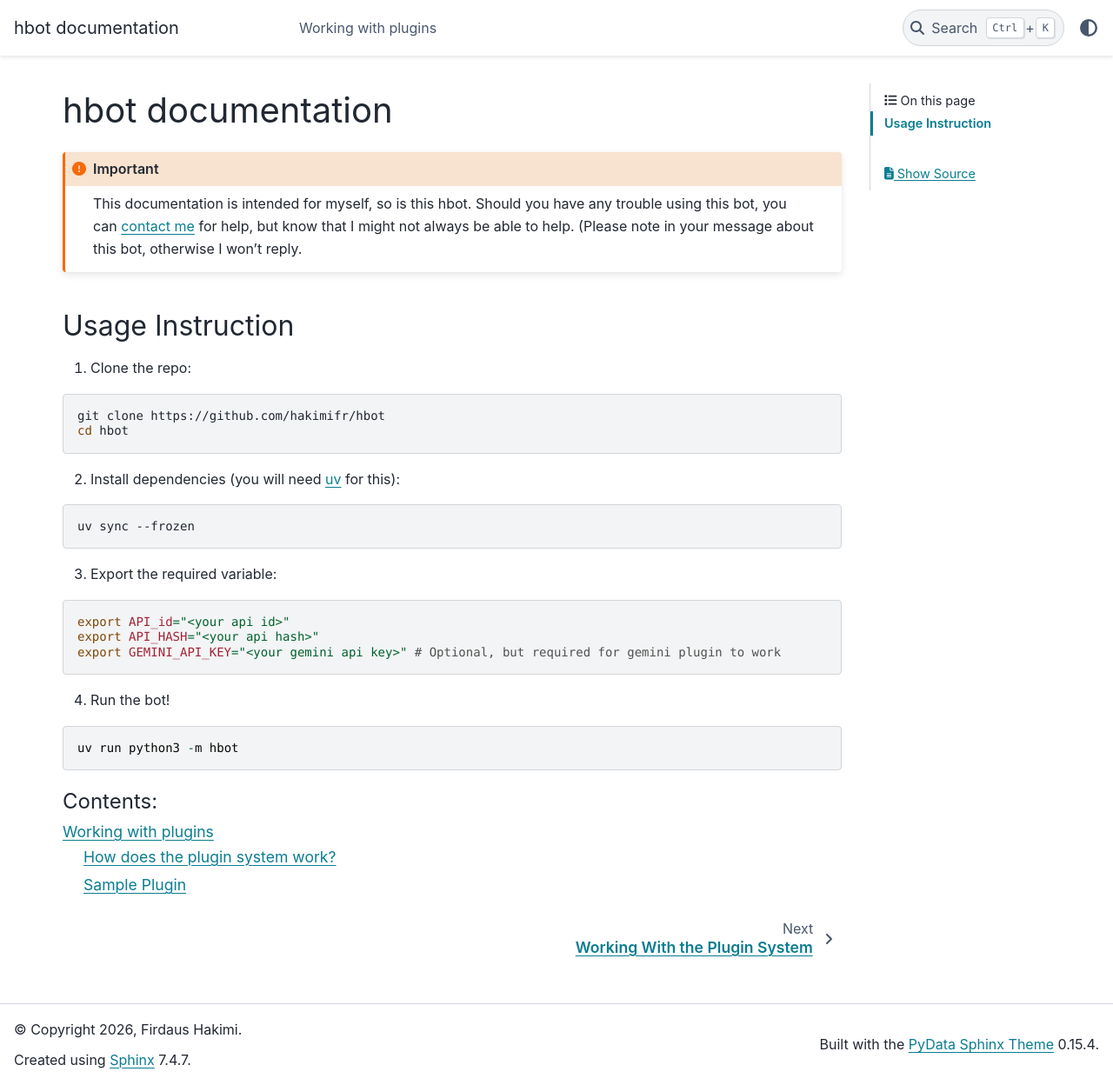
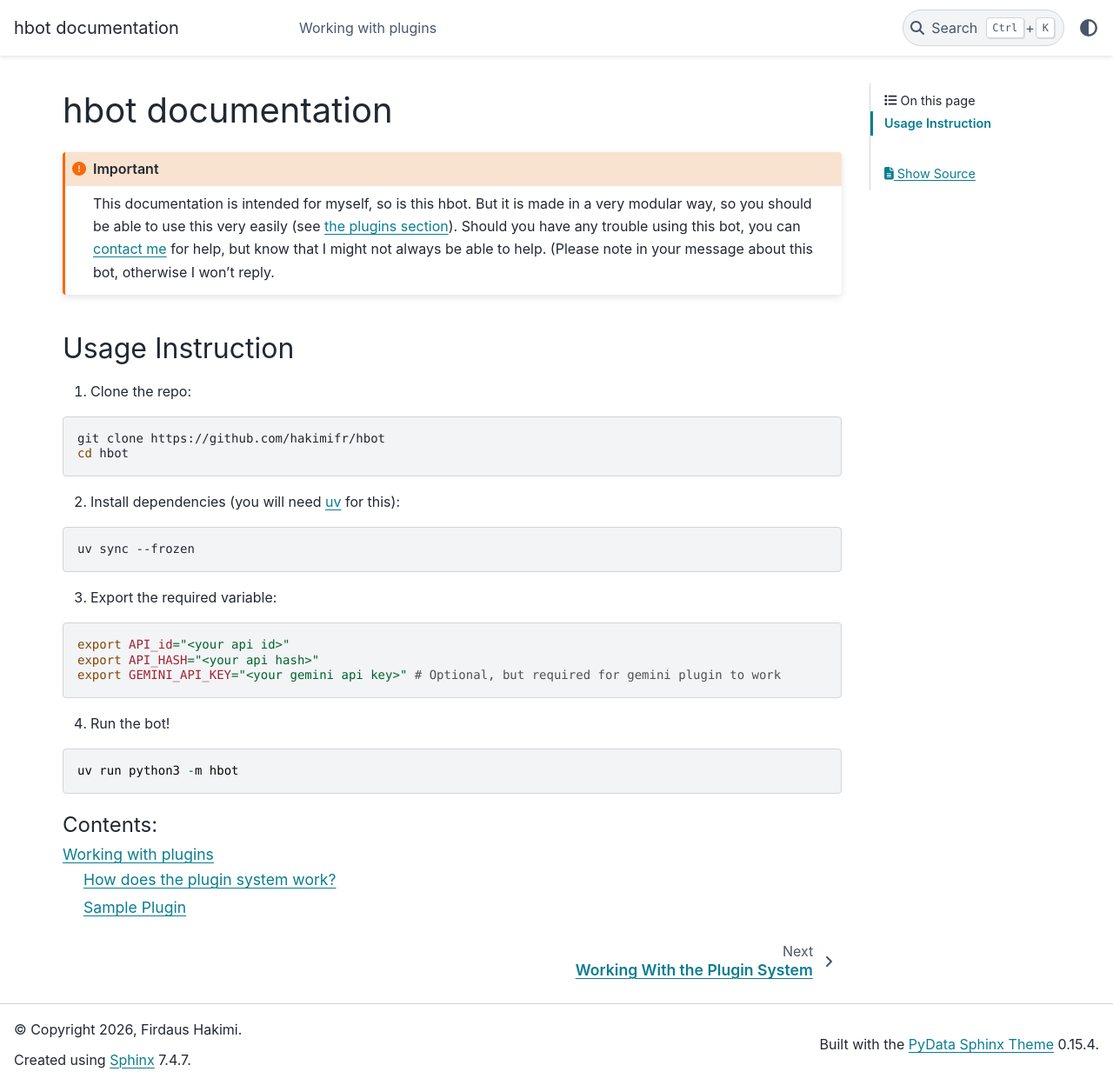
Before and after one commit to hakimifr/hbot, a Sphinx documentation site: the page built from docs/index.rst, in a window 1280 px wide and 1248 px high. Shown: the whole window at 87% size. Built offline with Sphinx 7.4.7 and the PyData theme 0.15.4, drawn with Linux system fonts in a browser that asks for light colours.

Commit message:
docs: update

```diff
--- a/docs/index.rst
+++ b/docs/index.rst
@@ -1,19 +1,16 @@
-.. hbot documentation master file, created by
-   sphinx-quickstart on Sat Jan 24 01:44:27 2026.
-   You can adapt this file completely to your liking, but it should at least
-   contain the root `toctree` directive.
-
 ##################
 hbot documentation
 ##################
 
 .. important::
-   This documentation is intended for myself, so is this hbot. Should you have
-   any trouble using this bot, you can `contact me`_ for help, but know that I
-   might not always be able to help. (Please note in your message about this
+   This documentation is intended for myself, so is this hbot. But it is made in a very modular way,
+   so you should be able to use this very easily (see `the plugins section`_). Should you
+   have any trouble using this bot, you can `contact me`_ for help, but know that I might not always
+   be able to help. (Please note in your message about this
    bot, otherwise I won't reply.
 
 .. _contact me: https//t.me/hakimifr
+.. _the plugins section: /plugins
 
 Usage Instruction
 =================
```
